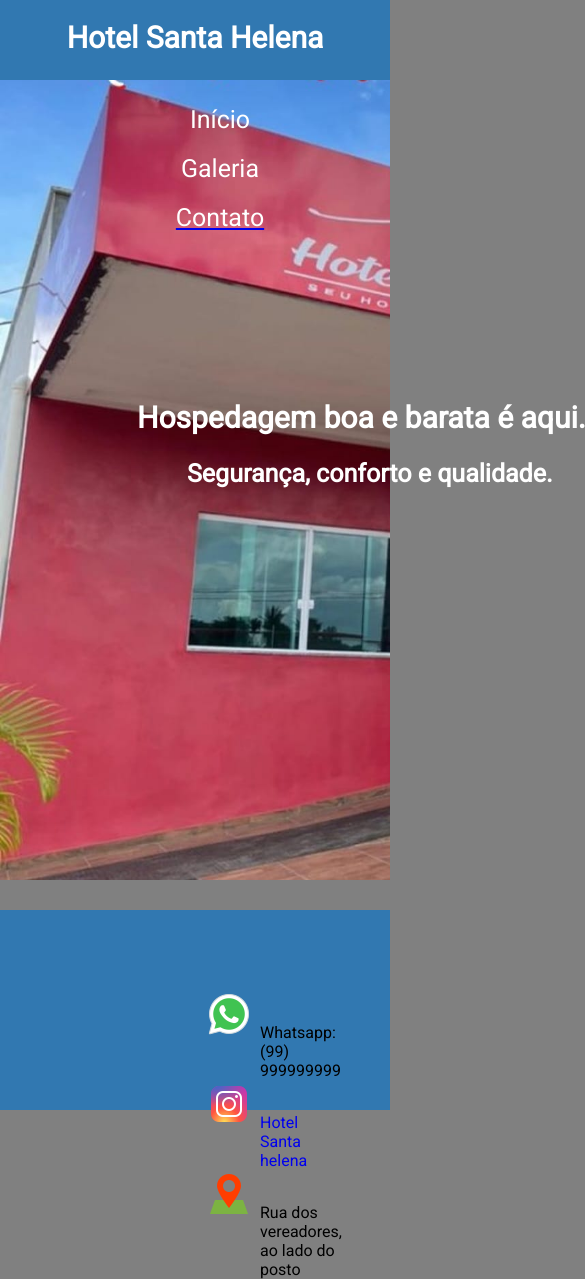
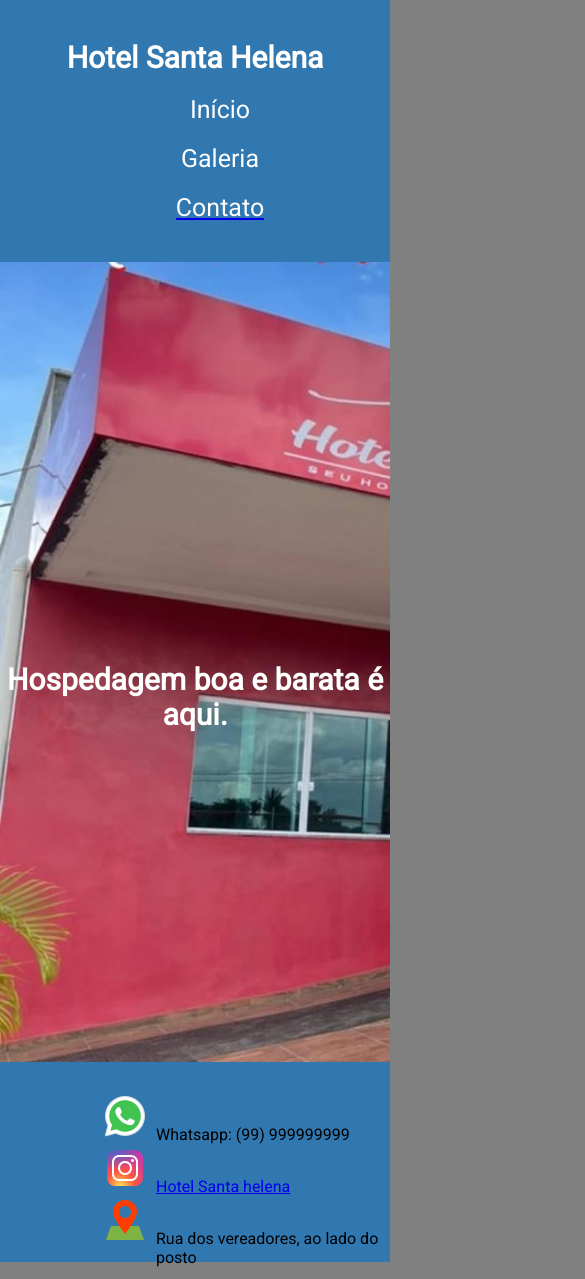
Before and after one commit to LopesFabricio/page-hotel, a plain HTML site: page index.html in a window 390 px wide. Shown: the top 1279 px of the page, 585 px wide, since content can reach past the window. Drawn offline with Linux system fonts and the light colour scheme.

Commit message:
responsividade

```diff
--- a/index.html
+++ b/index.html
@@ -16,6 +16,8 @@
   </head>
   <body>
     <!--- Cabeçalho---->
+
+ <div class="container">
     <header>
       <div class="titulo">Hotel Santa Helena</div>
 
@@ -26,26 +28,29 @@
       </ul>
     </header>
 
+  </div>
+
     <!---- Corpo ----->
+  <section>
 
-    <section class="corpo">
       <div class="texto">
-        <div class="container">
-          <h1>Hospedagem boa e barata é aqui.</h1>
-          <br />
-          <p class="paragrafo">Segurança, conforto e qualidade.</p>
-        </div>
+        Hospedagem boa e barata é aqui.
       </div>
-    </section>
+
+  </section>
 
     <!---- footer ----->
 
-    <footer class="container-footer">
-      <ul class="ul-footer">
+    <footer>
+
+      <div class="ul-footer">
+      <ul>
         <li class="items-footer " id="item-1">Whatsapp: (99) 999999999</li>
         <a class="links" href="https://www.instagram.com/hotel_santa_helena/" ><li class="items-footer" id="item-2">Hotel Santa helena</li></a>
         <li class="items-footer" id="item-3">Rua dos vereadores, ao lado do posto</li>
       </ul>
+
+    </div>
     </footer>
 
 
--- a/style.css
+++ b/style.css
@@ -12,15 +12,12 @@ body{
 
 header{
     background-color: rgba(17, 117, 199, 0.701);
-    box-sizing: border-box;
+    padding: 40px;
+}
+
+.container{
+    max-width: 1000px;
     margin: auto;
-    background-color: #43c6ac, #f8ffae;
-    padding: 20px;
-    max-width: 1200px;
-    height: 80px;
-
-
-
 }
 
 .titulo{
@@ -42,69 +39,50 @@ header{
 }
 
 
-
-.corpo{
-    box-sizing: border-box;
-    max-width: 1200px;
+section{
+    max-width: 1000px;
     margin: auto;
-    height: 800px;
     background-image: url(./imagens/WhatsApp\ Image\ 2022-05-12\ at\ 14.56.47.jpeg);
     background-size: cover;
+    height: 800px;
+}
+
+.texto{
+    box-sizing: border-box;
+    color: white;
+    font-size: 30px;
+    font-weight: bold;
+    position: relative;
+    top: 50%;
+    text-align: center;
+}
+
+
+footer{
+    background-color: rgba(17, 117, 199, 0.701);
+    box-sizing: border-box;
+    max-width: 1000px;
+    margin: auto;
+    height: 200px;
+
+}
+
+
+
+.ul-footer{
+    box-sizing: border-box;
+    float: left;
+    margin-left: 40%;
+    margin-top: 30px;
+    display: inline-block;
 
 
 
 }
 
-
-
-.paragrafo{
-    font-size: 25px;
-    text-indent: 50px;
-}
-
-.texto{
-    box-sizing: border-box;
-    font-size: 20px;
-    position: relative;
-    padding-left: 30%;
-    top: 300px;
-    color: white;
-
-}
-.container{
-    font-weight: bold;
-    font-size: 20px;
-    color: white;
-    padding: 20px;
-    width: 450px;
-    border-radius: 20px;
-}
-
-.container-footer{
-    background-color: rgba(17, 117, 199, 0.701);
-    box-sizing: border-box;
-    max-width: 1200px;
-    margin: auto;
-    height: 200px;
-
-}
-
-.items-footer{
-
-    float: left;
-    margin-right: 90px;
-    align-items: center;
-}
-
-.ul-footer{
-    margin-left: 260px;
-    position: relative;
-    top: 80px;
-
-}
-
 #item-1{
     list-style-image: url(./imagens/icons8-whatsapp-48.png);
+
 }
 
 #item-2{
@@ -118,35 +96,24 @@ header{
 
 link{
     text-decoration: none;
-
 }
 
 .links:visited{
     color: black;
+    text-decoration: none;
 }
 
 @media screen and ( max-width: 700px) {
     .titulo{
-    float:none;
+        float: none;
         text-align: center;
     }
 
-.menu{
-    margin-top: 50px;
-    text-decoration: none;
-}
-
     .items-Cabeçalho{
-
         float: none;
         text-align: center;
         margin-top: 20px;
         font-size: 25px;
-   }
-
-   .ul-footer{
-       margin-bottom: 30px;
-   }
-
 
     }
+}
```
Lines whose indentation alone changed are shown as unchanged.
